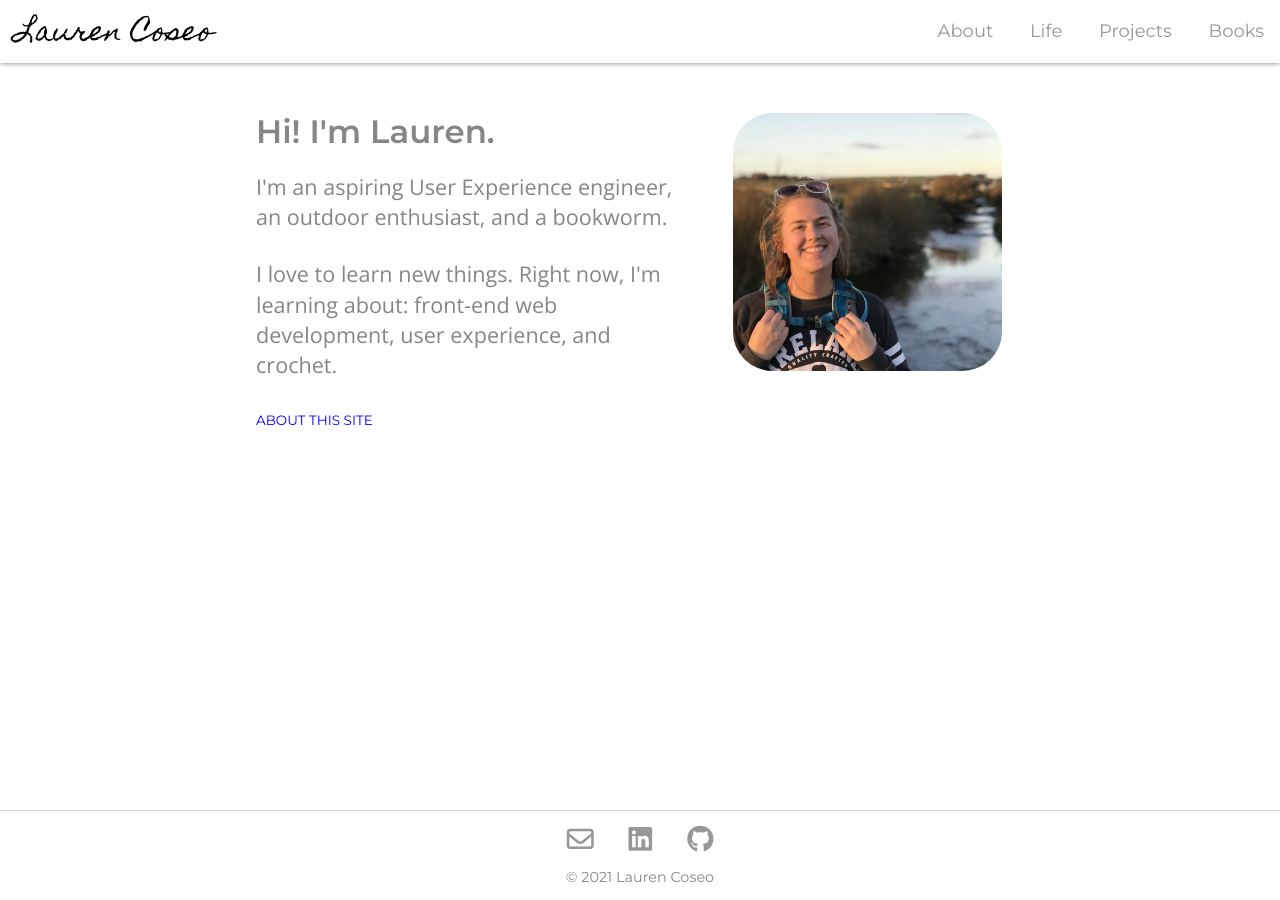
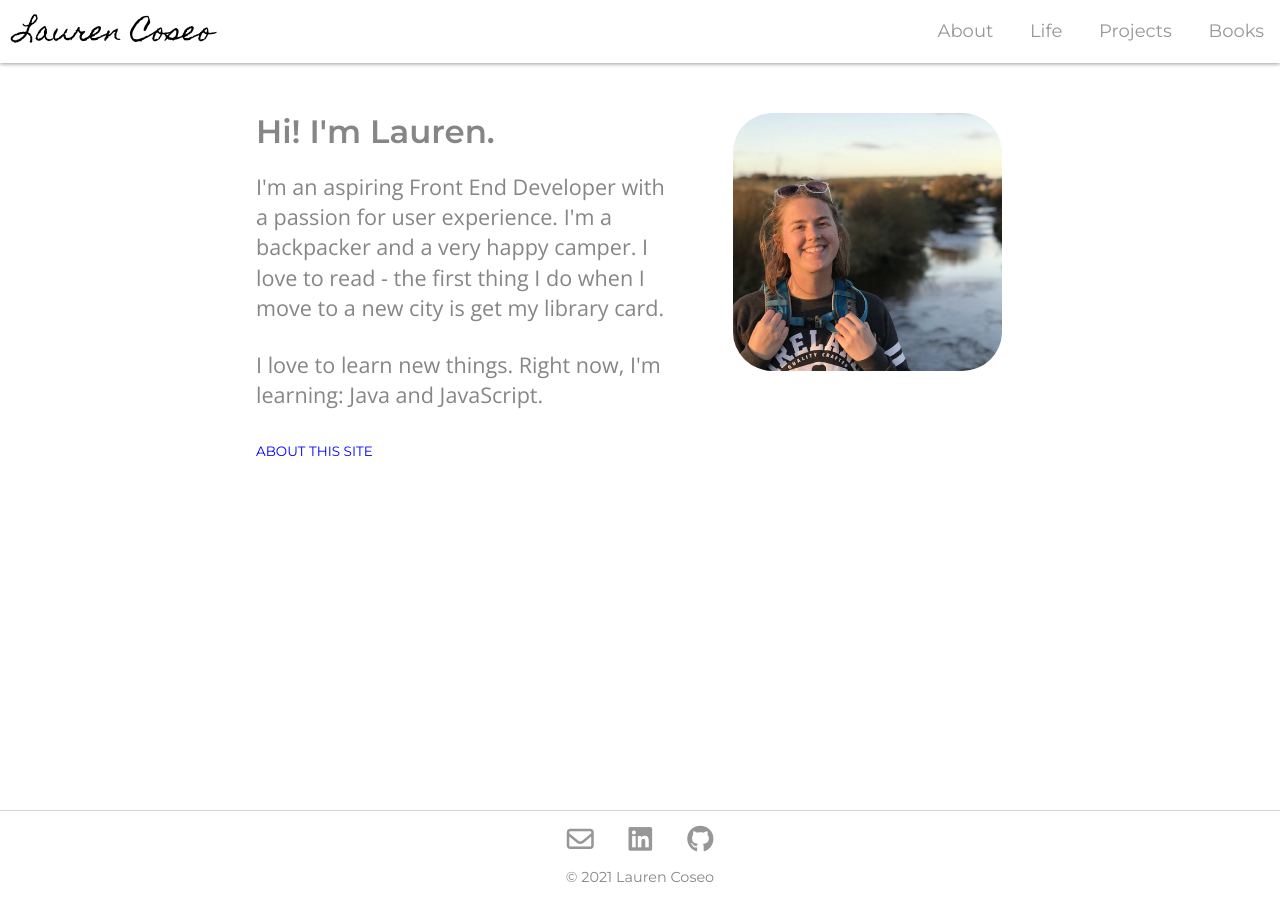
Before and after one commit to laurencoseo/laurencoseo.github.io, a Jekyll site: the page built from index.html, in a window 1280 px wide. Built offline with Jekyll 4.4.1, drawn with Linux system fonts in a browser that asks for light colours; nearby versions of some CDN libraries.

Commit message:
Change intro words

```diff
--- a/index.html
+++ b/index.html
@@ -6,9 +6,9 @@ title: Lauren Coseo
             <div class="content-wrapper">
                 <div class="blurb">
                     <h2 id="intro">Hi! I'm Lauren.</h2>
-                    <p>I'm an aspiring User Experience engineer, an outdoor enthusiast, and a bookworm.</p>
+                    <p>I'm an aspiring Front End Developer with a passion for user experience. I'm a backpacker and a very happy camper. I love to read - the first thing I do when I move to a new city is get my library card.</p>
                     <br>
-                    <p>I love to learn new things. Right now, I'm learning about: front-end web development, user experience, and crochet.</p>
+                    <p>I love to learn new things. Right now, I'm learning: Java and JavaScript.</p>
                     <div class="site">
                         <a href="/siteinfo">About this site</a>
                     </div>
```
